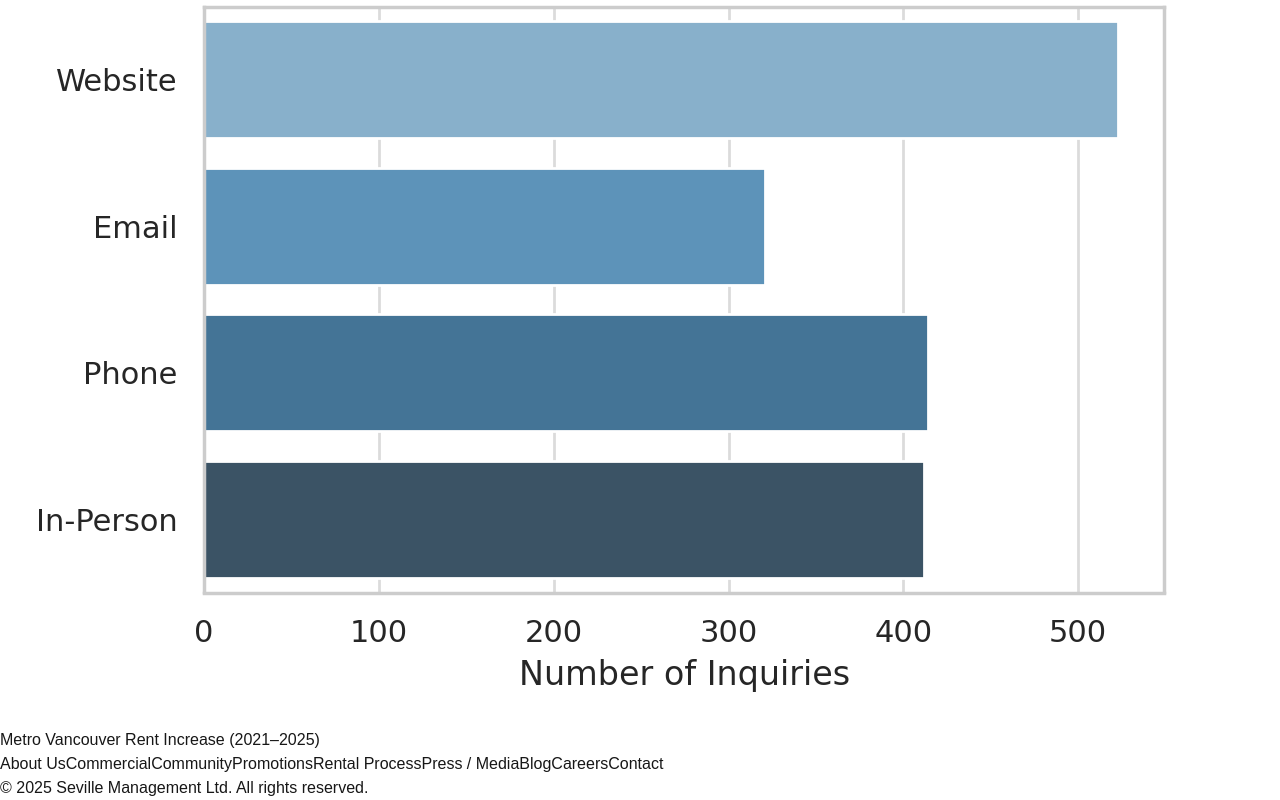
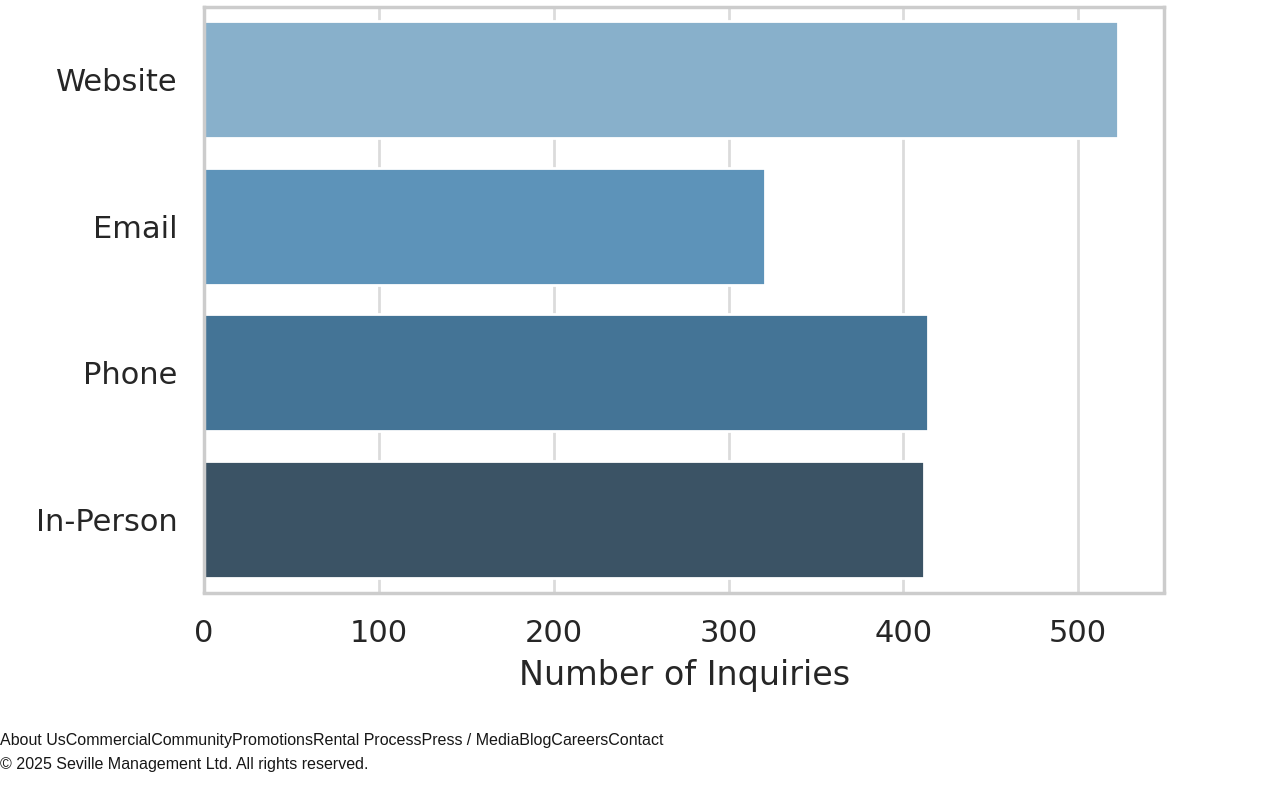
Before and after one commit to Jeevanthiruchittampalam/SevilleWebsite, a Next.js app: page /insights in a window 1280 px wide. Shown: the part 3693-4493 px from the top of the page. After the commit the page ends 4469 px from the top, so only its background shows below. Built offline with nearby package versions, Linux system fonts and the light colour scheme.

Commit message:
Removed broken chart import to fix Vercel build

```diff
--- a/src/app/insights/page.js
+++ b/src/app/insights/page.js
@@ -12,7 +12,6 @@ import EnergyChart from '../images/insights/energy_usage.png';
 import InquiriesChart from '../images/insights/inquiries_by_channel.png';
 import InsightsBg from '../images/insights.jpg';
 
-import RentTrendChart from '../components/Charts/RentTrendChart';
 
 
 
@@ -74,10 +73,6 @@ export default function InsightsPage() {
 
 
 
-<section className="py-16 px-6 max-w-6xl mx-auto space-y-12">
-  <RentTrendChart />
-</section>
-
 
 
       <Footer />
```
